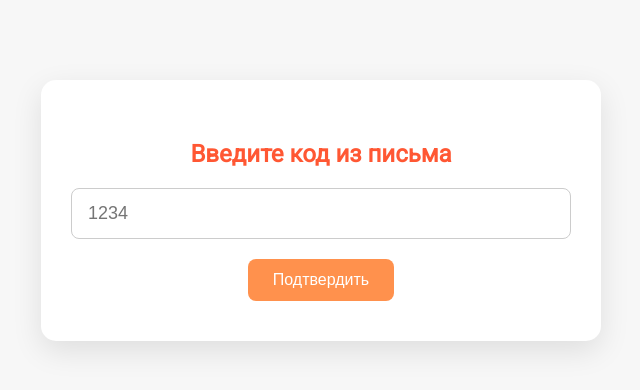
After one commit to NotRindik/Python-Project-University, a Django app: page /profile/verify/ in a window 1280 px wide. The commit adds this page. Shown: the top 390 px of the page, without its empty margins (319-959 px from the left). Run offline with Django 5.2, Linux system fonts and the light colour scheme.

Commit message:
Working Email Verification

```diff
--- a/PythonProject/myapp/templates/profile.html
+++ b/PythonProject/myapp/templates/profile.html
@@ -206,7 +206,7 @@
           <li><strong>Имя:</strong> {{ first_name }} {{ last_name }}</li>
           <li><strong>Телефон:</strong> {{ phone }}</li>
           <li><strong>Электронная почта:</strong> {{ user.email }}</li>
-          <li><strong>Статус подтверждения:</strong> {% if is_verified %}Подтвержден{% else %}Не подтвержден{% endif %}</li>
+          <li><strong>Статус подтверждения:</strong> {% if is_verified %}Подтвержден{% else %}Не подтвержден <a href="send-code/">Потвердить</a>{% endif %}</li>
         </ul>
       </div>
     </div>
--- /dev/null
+++ b/PythonProject/myapp/templates/verify_email.html
@@ -0,0 +1,78 @@
+<!DOCTYPE html>
+<html lang="en">
+<head>
+    <meta charset="UTF-8">
+    <title>Подтверждение кода</title>
+    <link href="https://fonts.googleapis.com/css2?family=Roboto&display=swap" rel="stylesheet">
+    <style>
+        body {
+            font-family: 'Roboto', sans-serif;
+            margin: 0;
+            padding: 0;
+            background-color: #f7f7f7;
+            color: #333;
+        }
+
+.profile-container {
+    max-width: 500px;
+    margin: 80px auto;
+    padding: 40px 30px; /* Добавили горизонтальный отступ */
+    background: white;
+    border-radius: 15px;
+    box-shadow: 0 10px 30px rgba(0, 0, 0, 0.1);
+    text-align: center;
+}
+
+        .profile-container h2 {
+            font-size: 24px;
+            margin-bottom: 20px;
+            color: #ff5733;
+        }
+
+        .error-message {
+            color: red;
+            margin-bottom: 15px;
+        }
+
+
+form input[type="text"] {
+    width: 100%;
+    padding: 14px 16px; /* Добавили горизонтальный отступ */
+    font-size: 18px;
+    border: 1px solid #ccc;
+    border-radius: 8px;
+    margin-bottom: 20px;
+    box-sizing: border-box; /* Это важно, чтобы padding не вылезал за 100% ширину */
+}
+
+        form button {
+            padding: 12px 25px;
+            border: none;
+            cursor: pointer;
+            background-color: #ff914d;
+            color: white;
+            border-radius: 8px;
+            font-size: 16px;
+            transition: 0.3s;
+            font-weight: 500;
+        }
+
+        form button:hover {
+            background-color: #e77e4a;
+        }
+    </style>
+</head>
+<body>
+    <div class="profile-container">
+        <h2>Введите код из письма</h2>
+        {% if error %}
+            <p class="error-message">{{ error }}</p>
+        {% endif %}
+        <form method="post" action="/profile/confirm-code/">
+            {% csrf_token %}
+            <input type="text" name="code" maxlength="4" required placeholder="1234" />
+            <button type="submit">Подтвердить</button>
+        </form>
+    </div>
+</body>
+</html>
--- a/PythonProject/myapp/urls.py
+++ b/PythonProject/myapp/urls.py
@@ -16,5 +16,7 @@ urlpatterns = [
     path('edit/', views.edit, name='edit'),
     path('create/', views.create, name='create'),
     path('logout/', LogoutView.as_view(next_page='home'), name='logout'),
-    path('test-email/', views.test_email)
+    path('profile/send-code/', views.send_code, name='send_code'),
+    path('profile/verify/', views.verify_email_form, name='verify_email_form'),
+    path('profile/confirm-code/', views.confirm_code, name='confirm_code'),
 ]+ static(settings.MEDIA_URL, document_root=settings.MEDIA_ROOT)
--- a/PythonProject/myapp/views.py
+++ b/PythonProject/myapp/views.py
@@ -107,14 +107,43 @@ def edit_listing(request, listing_id):
 
 
 from django.core.mail import send_mail
-from django.http import HttpResponse
 
-def test_email(request):
+import random
+from django.shortcuts import render, redirect
+from .models import CustomUser
+
+def send_code(request):
+    code = str(random.randint(1000, 9999))
+    request.session['email_code'] = code  # сохраняем код в сессию
+    request.session['email_verified'] = False
+    user = CustomUser.objects.get(id=request.user.id)
+
     send_mail(
-        'Тестовое письмо',
-        'Если ты видишь это письмо — значит все работает!',
-        '41059@iitu.edu.kz',           # from
-        ['41059@iitu.edu.kz'],
+        'Ваш код подтверждения',
+        f'Введите этот код: {code}',
+        '41059@iitu.edu.kz',
+        [user.email],
         fail_silently=False,
     )
-    return HttpResponse("Письмо отправлено!")
+
+    return redirect('verify_email_form')
+
+
+def verify_email_form(request):
+    return render(request, 'verify_email.html')
+
+
+def confirm_code(request):
+    if request.method == 'POST':
+        input_code = request.POST.get('code')
+        session_code = request.session.get('email_code')
+
+        if input_code == session_code:
+            request.session['email_verified'] = True
+            request.user.is_verified = True
+            request.user.save()
+            return redirect('profile.html')
+        else:
+            return render(request, 'verify_email.html', {'error': 'Неверный код'})
+
+    return redirect('verify_email_form')
```
Also changed, not shown: PythonProject/myapp/static/css/home.css (+203 -0 lines), PythonProject/media/listing_images/Discord_4u9tnI5w8F.png (added), PythonProject/media/listing_images/firefox_kkKLKEVYxs.png (added).
